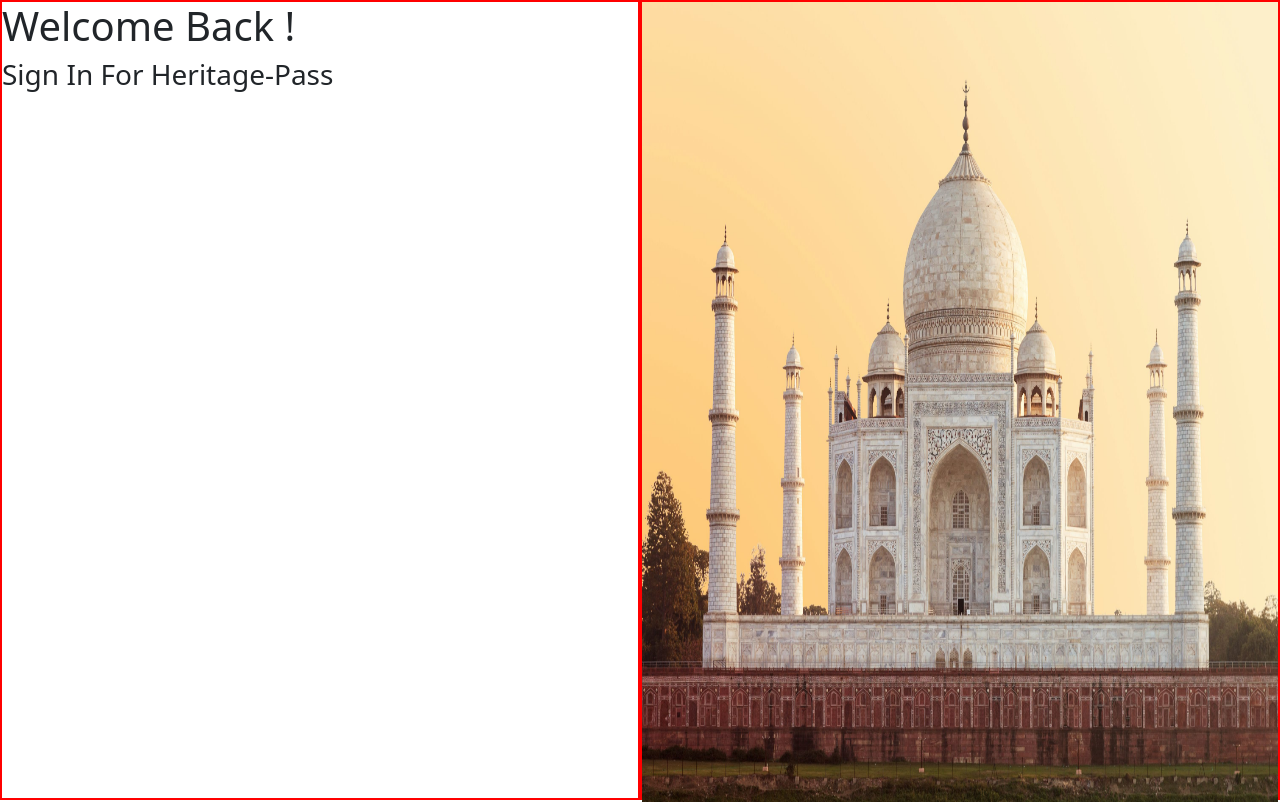
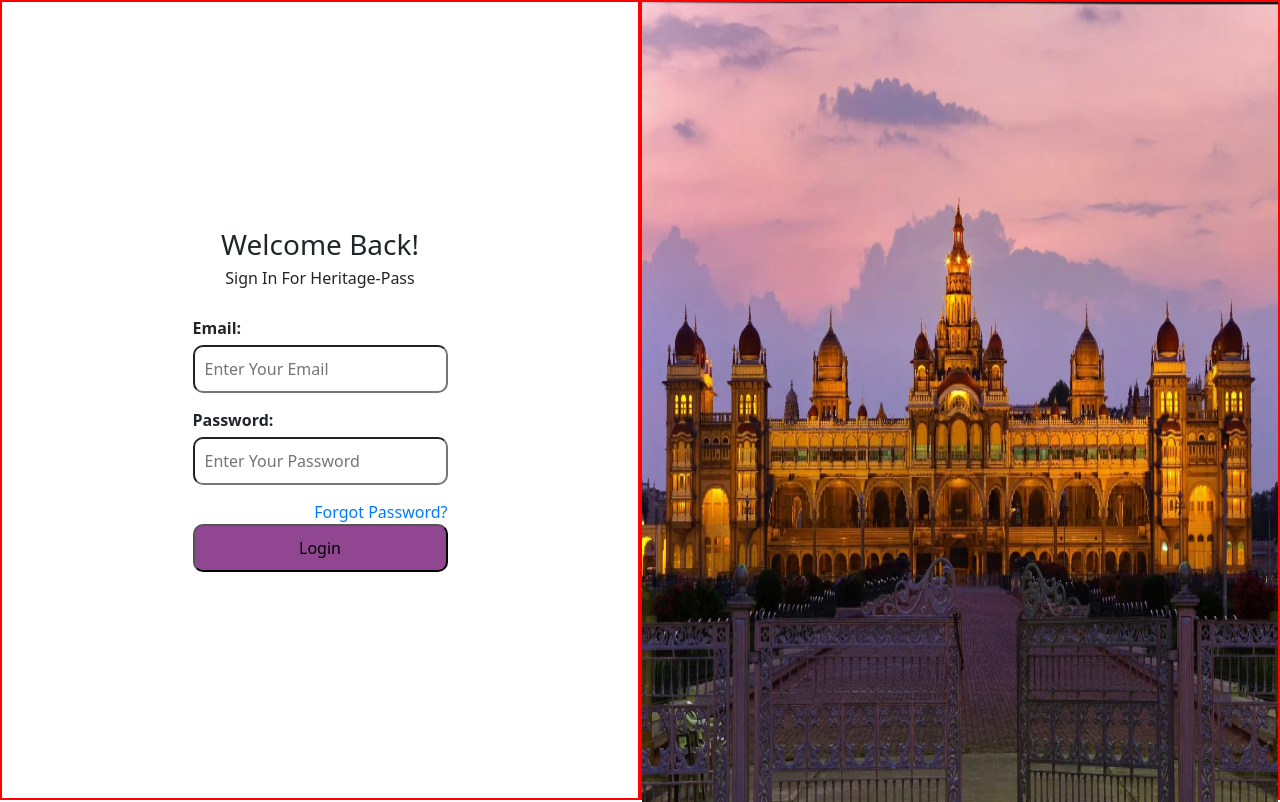
Before and after one commit to NUMAN165/Heritage, a React (Create React App) app: page /SignIn in a window 1280 px wide. Built offline with nearby package versions, Linux system fonts and the light colour scheme.

Commit message:
Changes made in the information page

```diff
--- a/src/App.jsx
+++ b/src/App.jsx
@@ -5,6 +5,7 @@ import {Routes, Route } from 'react-router-dom';
 import TajPage from './components/Information/TajPage';
 import Home from './DashBoard/Home';
 import QutubPage from "./components/Information/QutubPage";
+import AlbertPage from "./components/Information/AlbertPage";
 import SignIn from "./Login/SignIn";
 
 
@@ -15,8 +16,9 @@ function App() {
     <Routes>
       <Route extact path= '/' element={<Home></Home>}></Route>
       <Route path='/TajPage' element={<TajPage></TajPage>}></Route>
+      <Route path='/SignIn' element={<SignIn></SignIn>}></Route>
       <Route path='/QutubPage' element={<QutubPage></QutubPage>}></Route>
-      <Route path='/SignIn' element={<SignIn></SignIn>}></Route>
+      <Route path='/AlbertPage' element={<AlbertPage></AlbertPage>}></Route>
 
 
     </Routes>
--- a/src/DashBoard/Cardss.jsx
+++ b/src/DashBoard/Cardss.jsx
@@ -6,7 +6,7 @@ import "../App.css";
 const cardData = [
   { id: 1, title: "Taj Mahal", imgSrc: "./Images/taj1.png",href:"/TajPage" },
   { id: 2, title: "Qutub Minar", imgSrc: "./Images/qutub.png",href:"/QutubPage" },
-  { id: 3, title: "Albert Hall Meuseum", imgSrc: "./Images/alberthall.png" },
+  { id: 3, title: "Albert Hall Meuseum", imgSrc: "./Images/alberthall.png",href:"/AlbertPage" },
 ];
 
 const cardData2 = [
--- a/src/Login/SignIn.css
+++ b/src/Login/SignIn.css
@@ -1,18 +1,22 @@
-
-.SignIn-Main{
+.SignIn-Main {
   display: flex;
-
 }
 
-.SignIn-FirstHalf{
+.SignIn-FirstHalf {
   border: 2px solid red;
   width: 50%;
   height: 100vh;
+  flex: 1;
+  padding: 20px;
+  display: flex;
+  flex-direction: column;
+  justify-content: center;
+  align-items: center; /* Align items to the start */
 }
 
 .SignIn-SecondHalf {
   border: 2px solid red;
-    width: 50%;
+  width: 50vw;
   height: 100vh;
 }
 
@@ -20,3 +24,46 @@ height: 100vh;
   height: 100vh;
   width: 100%;
 }
+
+.SignIn-Form {
+  margin-top: 20px;
+  display: flex;
+  flex-direction: column;
+}
+
+.SignIn-Form label {
+  margin-bottom: 5px;
+  font-weight: bold;
+}
+
+.SignIn-Form input {
+  margin-bottom: 15px;
+  padding: 10px;
+  width: 100%;
+  max-width: 300px; /* Adjust as needed */
+  border-radius: 10px;
+}
+
+.SignIn-Form button {
+  padding: 10px;
+  cursor: pointer;
+  border-radius: 10px;
+  background-color: rgb(145, 70, 145);
+  /* width: 500px; */
+
+}
+
+.Forgot-Password{
+    text-align: end;
+    margin-top: none;
+}
+
+
+  .Forgot-Password a {
+    text-decoration: none;
+    color: #007BFF; /* Bootstrap primary color */
+  }
+
+  .Forgot-Password a:hover {
+    text-decoration: underline;
+  }
--- a/src/Login/SignIn.jsx
+++ b/src/Login/SignIn.jsx
@@ -1,19 +1,34 @@
-import React from 'react'
-import './SignIn.css'
+import React from 'react';
+import './SignIn.css';
 
 const SignIn = () => {
+
   return (
     <>
-    <div className='SignIn-Main'>
-      <div className='SignIn-FirstHalf' >
-        <h1>Welcome Back !</h1>
-        <h3>Sign In For Heritage-Pass</h3>
+      <div className='SignIn-Main'>
+        <div className='SignIn-FirstHalf'>
+          <h3>Welcome Back!</h3>
+          <h6>Sign In For Heritage-Pass</h6>
+          <form className='SignIn-Form'>
+            <label htmlFor='username'>Email:</label>
+            <input type='text' id='username' name='username' required placeholder='Enter Your Email' />
 
+            <label htmlFor='password'>Password:</label>
+            <input type='password' id='password' name='password' required placeholder='Enter Your Password' />
+
+              <div className='Forgot-Password'>
+                <a href='/forgot-password'>Forgot Password?</a>
+              </div>
+
+            <button type='submit'>Login</button>
+          </form>
+        </div>
+        <div className='SignIn-SecondHalf'>
+          <img src="/Images/MysorePalace2.png" alt="Mysore Palace" />
+        </div>
       </div>
-      <div className='SignIn-SecondHalf'><img src="/Images/Taj1.png" alt="TajImg" /></div>
-    </div>
     </>
-  )
+  );
 }
 
-export default SignIn
+export default SignIn;
--- /dev/null
+++ b/src/components/Information/AlbertPage.css
@@ -0,0 +1,33 @@
+.AlbertInfoPage img {
+    height: 100vh;
+    width: 100vw;
+    filter: blur(5px);
+  }
+
+  .AlbertInfoPage {
+    position: relative;
+  }
+
+  .imageContainer {
+    position: relative;
+    text-align: center;
+  }
+
+  .overlayTable-Albert {
+    position: absolute;
+    top: 20%;
+    left: 50%;
+    height: auto; /* Remove fixed height to allow for 10px rows */
+    width: 70%;
+    transform: translateX(-50%);
+    background-color: rgba(255, 255, 255, 0.3);
+    border-collapse: collapse;
+    z-index: 1;
+  }
+
+  .overlayTable-Albert th,
+  .overlayTable-Albert td {
+    border: 1px solid rgba(0, 0, 0, 0.5);
+    text-align: center;
+    color: black;
+  }
--- /dev/null
+++ b/src/components/Information/AlbertPage.jsx
@@ -0,0 +1,30 @@
+import React from "react";
+import "./AlbertPage.css";
+
+const AlbertPage = () => {
+  return (
+    <div className="AlbertInfoPage">
+      <div className="imageContainer">
+        <img src="/Images/alberthall.png" alt="Albert Hall" />
+        <div className="Albert-table">
+          <table className="overlayTable-Albert">
+            <tbody>
+              <tr className="none">
+                <td>Location</td>
+                <td>Delhi India</td>
+                {/* <td>Row 1, Cell 3</td> */}
+              </tr>
+              <tr>
+                <td>Row 2, Cell 1</td>
+                <td>Row 2, Cell 2</td>
+                <td>Row 2, Cell 3</td>
+              </tr>
+            </tbody>
+          </table>
+        </div>
+      </div>
+    </div>
+  );
+};
+
+export default AlbertPage;
--- a/src/components/Information/TajPage.css
+++ b/src/components/Information/TajPage.css
@@ -1,7 +1,7 @@
 .TajInfoPage img {
   height: 100vh;
   width: 100vw;
-  filter: blur(1px);
+  filter: blur(5px);
 }
 
 .TajInfoPage {
@@ -20,7 +20,7 @@
   height: 50%;
   width: 70%;
   transform: translateX(-50%);
-  background-color: rgba(255, 255, 255, 0.3);
+  background-color: rgba(255, 255, 255, 0.8);
   border-collapse: collapse;
   z-index: 1;
 }
@@ -36,31 +36,3 @@
 .overlayTable th {
   background-color: rgba(255, 255, 255, 0.5);
 }
-
-
-/* GlassMorphism.css */
-/* .glassbodys {
-  margin: 0;
-  height: 100vh;
-  display: flex;
-  justify-content: center;
-  align-items: center;
-  background: url('https://letsenhance.io/static/8f5e523ee6b2479e26ecc91b9c25261e/1015f/MainAfter.jpg') no-repeat center center fixed;
-  background-size: cover;
-}
-
-.glasss {
-  background: rgba(255, 255, 255, 0.1);
-  border-radius: 15px;
-  padding: 30px;
-  width: 300px;
-  text-align: center;
-  backdrop-filter: blur(10px);
-  box-shadow: 0 4px 30px rgba(0, 0, 0, 0.1);
-  border: 1px solid rgba(255, 255, 255, 0.2);
-}
-
-h1, p {
-  color: white;
-  margin: 0;
-} */
```
Also changed, not shown: public/Images/MysorePalace2.png (added). Lines whose indentation alone changed are shown as unchanged.
